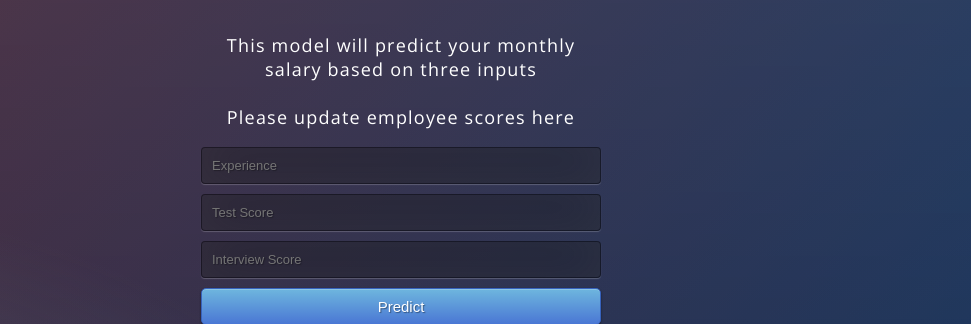
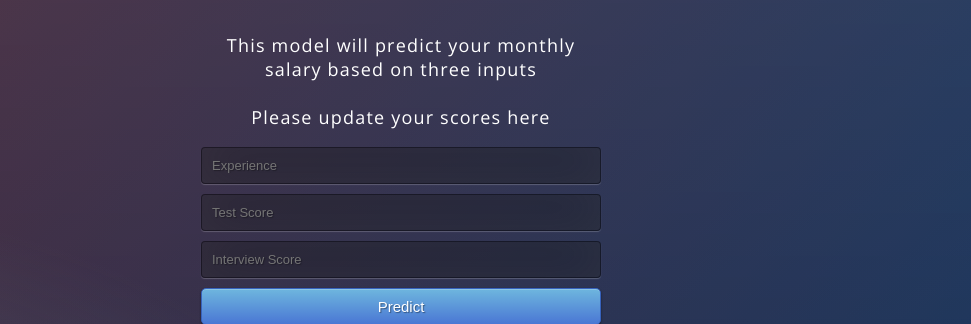
Before and after one commit to ElijahKalii/Linear-Model-in-Heroku, a Flask app: page / in a window 1280 px wide. Shown: the part 155-479 px from the top of the page, without its empty margins (289-1260 px from the left). Run offline with Flask 2, Linux system fonts and the light colour scheme; parts of the project's set-up code (start-up, migrations or seed data) failed here and were passed over.

Commit message:
Update index.html

```diff
--- a/templates/index.html
+++ b/templates/index.html
@@ -15,7 +15,7 @@
 <h2>Predicting Employee salary</h2>
 <div class="login">
 
-<p>This model will predict your monthly salary based on three inputs<br></br> Please update employee scores here</p>
+<p>This model will predict your monthly salary based on three inputs<br></br> Please update your scores here</p>
 
 
 <!-- Form for receiving input from user -->
```
